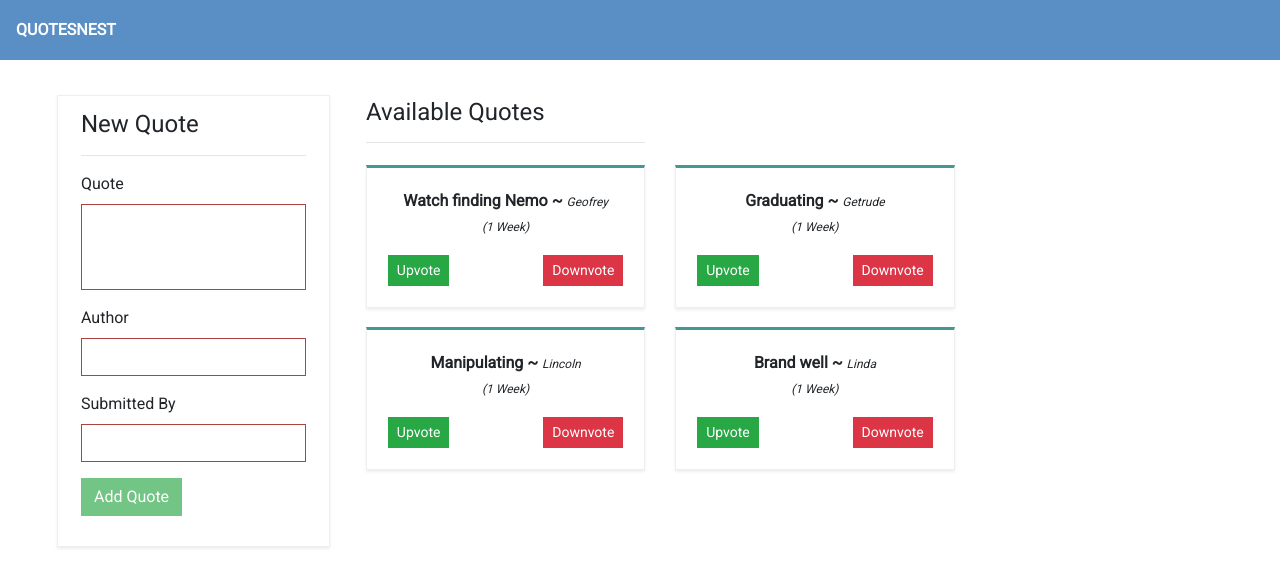
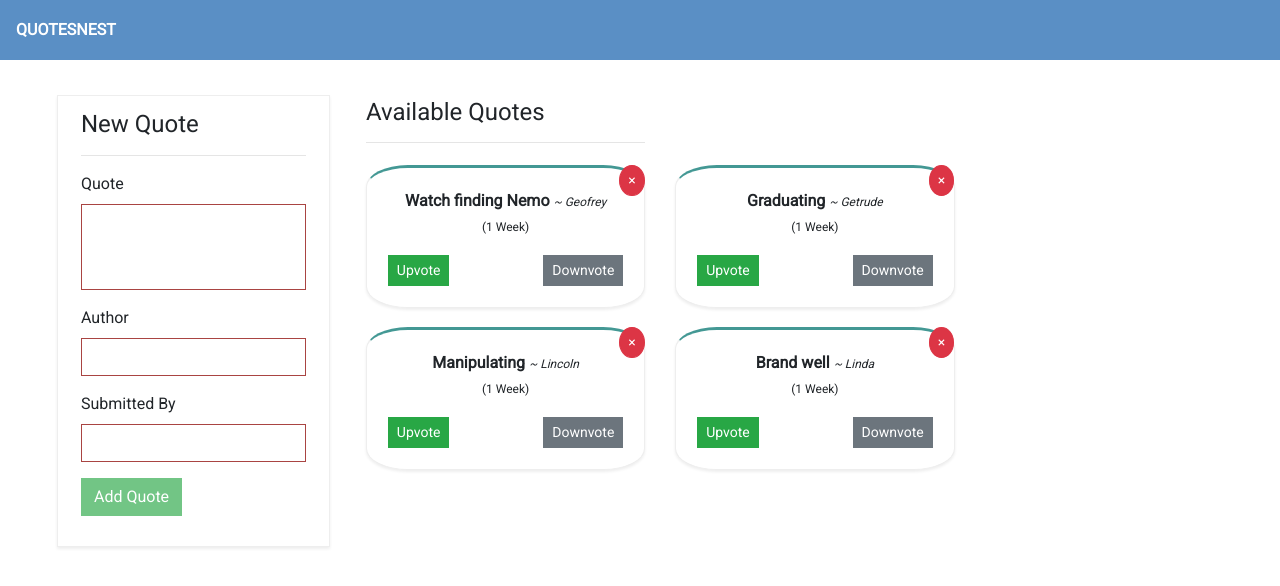
Before and after one commit to kelvinMakamu/quotesNest, an Angular app: page / in a window 1280 px wide. Shown: the top 586 px of the page. Built offline with nearby package versions, Linux system fonts and the light colour scheme.

Commit message:
Modifies QuoteComponent to include a delet button, and update respective styles

```diff
--- a/src/app/quote-detail/quote-detail.component.css
+++ b/src/app/quote-detail/quote-detail.component.css
@@ -1,5 +1,9 @@
 .spacer{
     clear: both;
+}
+
+.spacer-divider{
+    margin-top: 5%;
 }
 
 .submitted-by{
--- a/src/app/quote/quote.component.css
+++ b/src/app/quote/quote.component.css
@@ -33,14 +33,21 @@ a:hover {
   width: 100%;
   height: auto;
   line-height: 24px;
-  border-radius: 4px;
   margin: 2% 2% 5% 0%;
   background-color: #fff;
   border: 1px solid #eee;
   padding: 7.5% 7.5% 7.5% 7.5%;
+  border-radius: 15% !important;
   border-top:3px solid #439894;
   box-shadow: 0px 2px 3px #eee;
   transition: all 0.2s ease-in-out;
+}
+
+.delete-times{
+  right:5%;
+  top: 3.5%;
+  position: absolute;
+  border-radius: 50% !important;
 }
 
 .quote-header p{
@@ -50,7 +57,6 @@ a:hover {
 
 cite,.elapsed-duration,.quote-details{
   font-size: 12px;
-  font-style: italic;
   font-weight: lighter;
 }
 
--- a/src/app/quote/quote.component.html
+++ b/src/app/quote/quote.component.html
@@ -17,13 +17,19 @@
                  (mouseover)='displayQuoteDetails(i)' (mouseout)='hideQuoteDetails(i)'>
                     <div class="quote-card">
                         <div class="quote-header">
-                            <p>
-                                {{quote.quote}}  &#x7e; <cite>{{quote.author}}</cite><br/>
-                                <span class="elapsed-duration">(1 Week)</span>
-                            </p>
+                            <div>
+                                <button class="btn btn-danger btn-sm delete-times" title="Delete Quote">
+                                 &times;</button>
+                            </div>
+                            <div>
+                                <p>
+                                    {{quote.quote}} <cite>&#x7e; {{quote.author}}</cite><br/>
+                                    <span class="elapsed-duration">(1 Week)</span>
+                                </p>
+                            </div>
                             <div class="quote-votes">
                                 <button class="upvote btn btn-success btn-sm" (click)='upvoteQuote(i)'>Upvote</button>
-                                <button class="downvote btn btn-danger btn-sm" (click)='downvoteQuote(i)'>Downvote</button>
+                                <button class="downvote btn btn-secondary btn-sm" (click)='downvoteQuote(i)'>Downvote</button>
                             </div>
                             <div class="spacer"></div>
                         </div>
```
